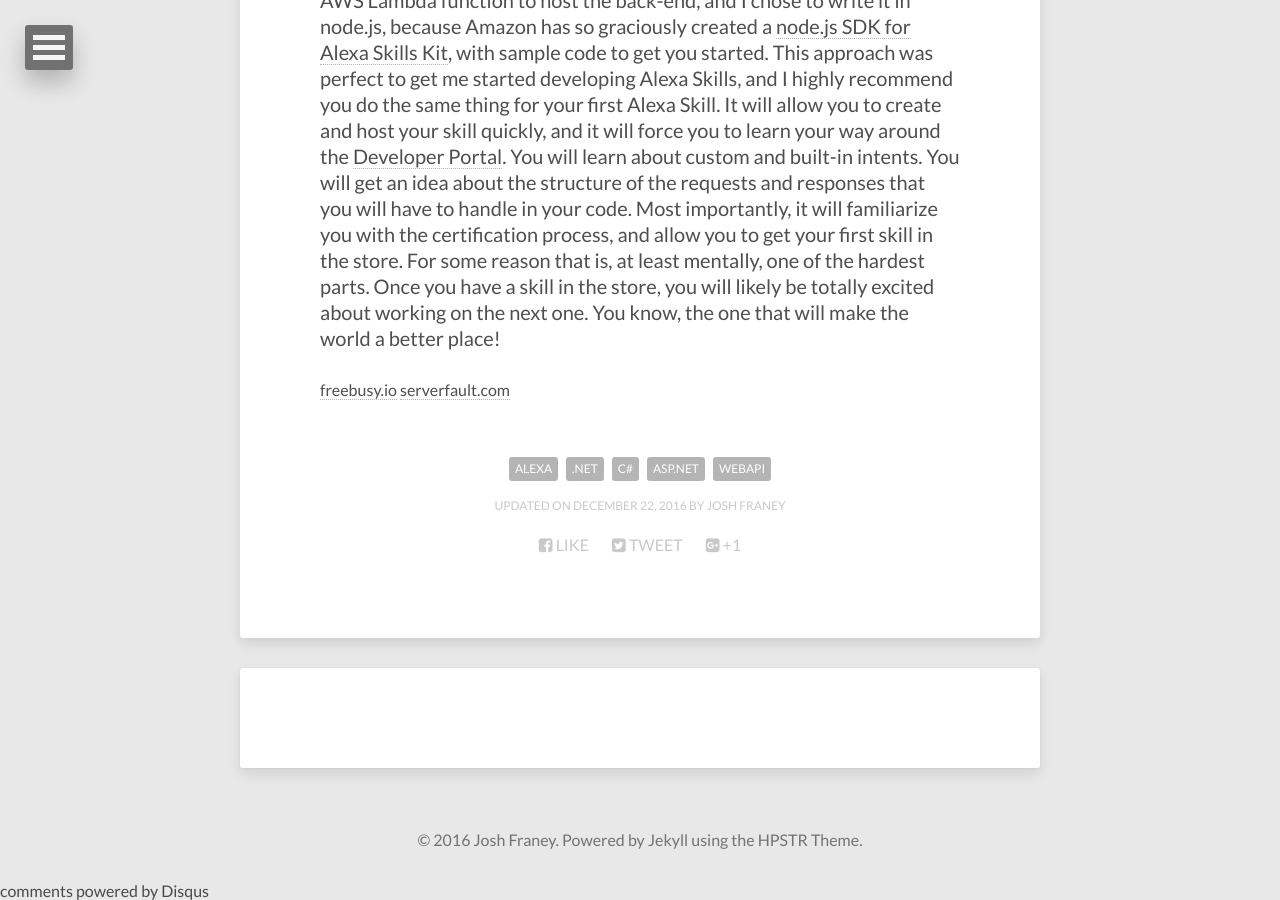
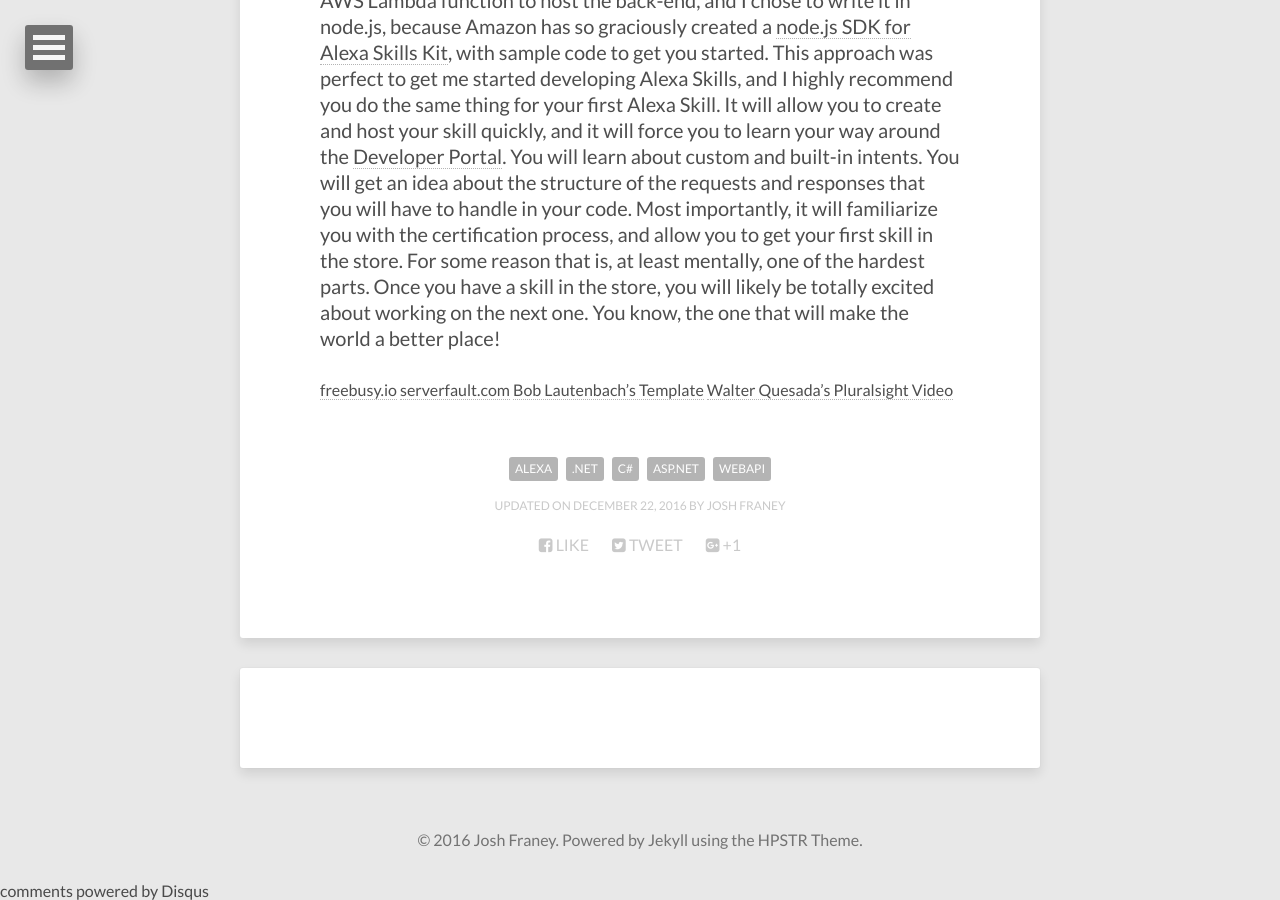
Before and after one commit to ljfraney/ljfraney.github.io, a Jekyll site: the page built from _posts/2016-12-22-alexa-dev-web-api.md, in a window 1280 px wide and 900 px high, scrolled down 585 px. Built offline with Jekyll 4.4.1, drawn with Linux system fonts in a browser that asks for light colours; nearby versions of some CDN libraries; comment, search, counter and statistics services are not loaded.

Commit message:
Added two more links

```diff
--- a/_posts/2016-12-22-alexa-dev-web-api.md
+++ b/_posts/2016-12-22-alexa-dev-web-api.md
@@ -12,3 +12,5 @@
 
 [freebusy.io](https://freebusy.io/blog/getting-started-with-alexa-app-development-for-amazon-echo-using-dot-net "Getting started with Alexa App development for Amazon Echo using .NET on Windows")
 [serverfault.com](http://serverfault.com/questions/301655/how-to-create-a-self-signed-ssl-certificate-with-subject-alternate-names-san-f "How to create a self-signed SSL certificate with subject alternate names (SAN) for IIS websites")
+[Bob Lautenbach's Template](https://github.com/boblautenbach/AlexaASKNetTemplate "GitHub page for Alexa ASK Template for .Net")
+[Walter Quesada's Pluralsight Video](https://www.pluralsight.com/courses/amazon-echo-developing-alexa-skills "Developing Alexa Skills for Amazon Echo")
```
